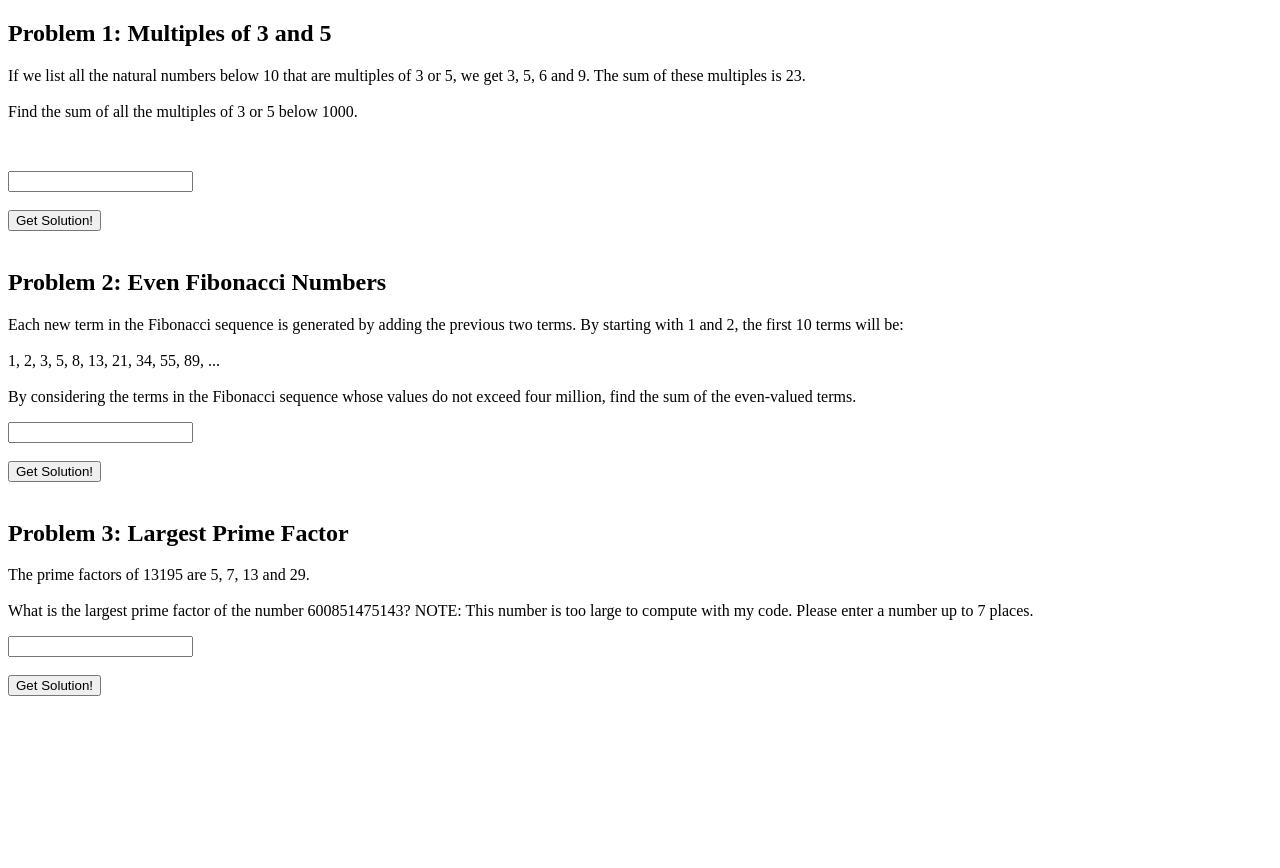
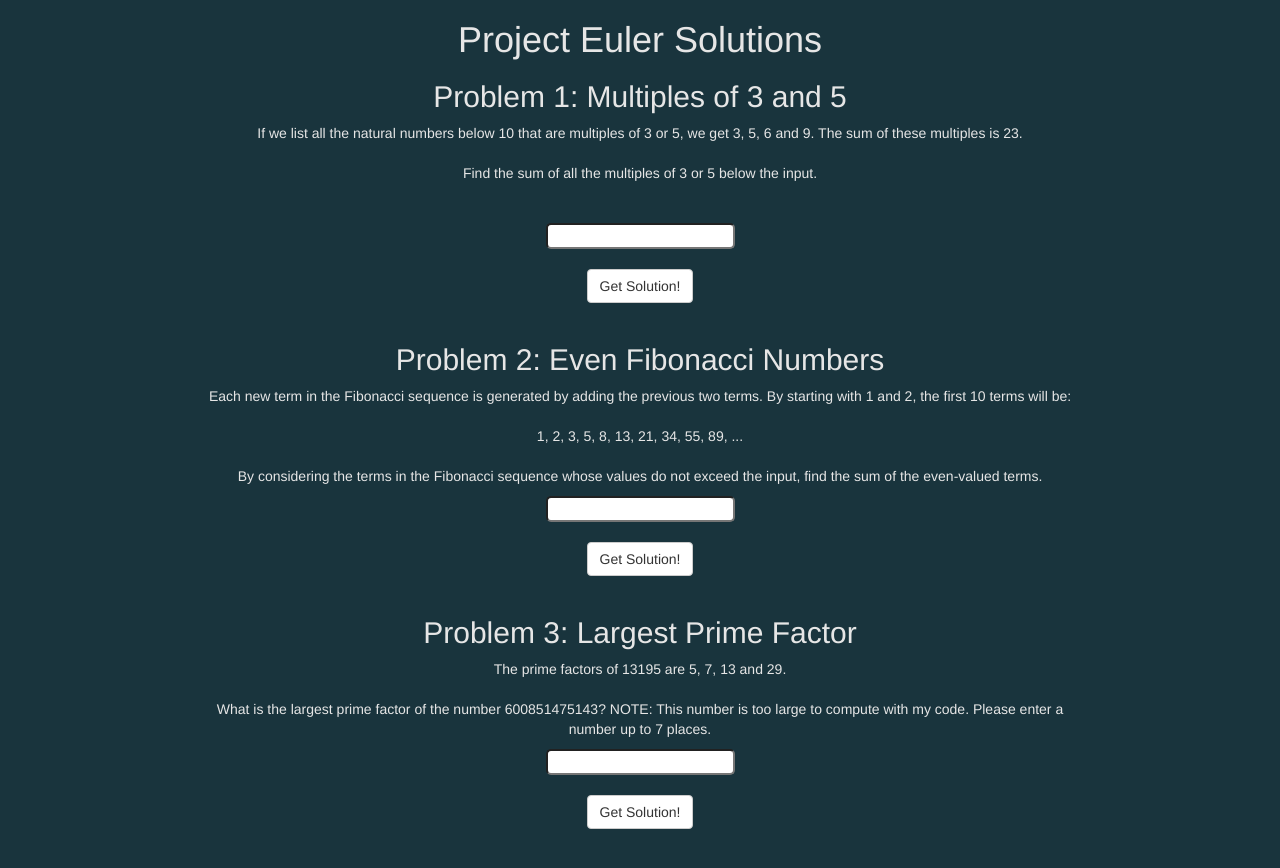
Before and after one commit to kdbiddle/javascript_101, a plain HTML site: page index.html in a window 1280 px wide. Before the commit the page ends 800 px from the top, so only its background shows below. Drawn offline with nearby package versions, Linux system fonts and the light colour scheme.

Commit message:
Added Problems.css stylesheet

```diff
--- /dev/null
+++ b/Problems.css
@@ -0,0 +1,18 @@
+html {
+	text-align: center;
+	font-family: helvetica;
+	color: white;
+}
+
+body {
+	background-color: #19343d;
+	color: #e6e6e6;
+	margin-left: 15%;
+	margin-right: 15%;
+	margin-bottom: 5%;
+}
+
+#inputText, #inputText2, #inputText3 {
+	border-radius: 5px;
+	color: #19343d;
+}
--- a/Problems.js
+++ b/Problems.js
@@ -8,7 +8,7 @@
 				total += i;
 			};
 		};
-  		$("#solution1").html(total);
+  		$("#solution1").html(total.toLocaleString());
   });
 		//returns the sum of the even numbers of the Fibonacci sequence up to the input value
 		$("#getSolution2").click(function() {
@@ -24,7 +24,7 @@
 					total += fibonacciSequence[i];
 				}
 			}
-  		$("#solution2").html(total);
+  		$("#solution2").html(total.toLocaleString());
   });
 
 	$("#getSolution3").click(function() {
@@ -52,7 +52,7 @@
 								primeFactors.push(allFactors[x]);
 							};
 						};
-	  		$("#solution3").html(primeFactors[primeFactors.length-1]);
+	  		$("#solution3").html(primeFactors[primeFactors.length-1].toLocaleString());
   });
 
 });
--- a/index.html
+++ b/index.html
@@ -3,19 +3,22 @@
   <head>
   	<script src="https://ajax.googleapis.com/ajax/libs/jquery/1.11.3/jquery.min.js"></script>
     <script src="Problems.js"></script>
+    <link rel="stylesheet" type="text/css" href="https://maxcdn.bootstrapcdn.com/bootstrap/3.3.6/css/bootstrap.min.css">
+    <link rel="stylesheet" type="text/css" href="Problems.css">
   </head>
   <body>
+    <h1>Project Euler Solutions</h1>
   	<h2>Problem 1: Multiples of 3 and 5</h2>
   	<p>If we list all the natural numbers below 10 that are multiples of 3 or 5, we get 3, 5, 6 and 9. The sum of these multiples is 23.
   	<br>
   	<br>
-	Find the sum of all the multiples of 3 or 5 below 1000.</p>
+	Find the sum of all the multiples of 3 or 5 below the input.</p>
 	<br>
 	<p id="solution1"></p>
 	<input type="text-box" id="inputText"></input>
   <br>
   <br>
-<input type="button" id="getSolution1" value="Get Solution!"></input>
+<input type="button" id="getSolution1" value="Get Solution!" class="btn btn-default"></input>
 <br>
 <br>
 <h2>Problem 2: Even Fibonacci Numbers</h2>
@@ -25,12 +28,12 @@
 1, 2, 3, 5, 8, 13, 21, 34, 55, 89, ...
 <br>
 <br>
-By considering the terms in the Fibonacci sequence whose values do not exceed four million, find the sum of the even-valued terms.
+By considering the terms in the Fibonacci sequence whose values do not exceed the input, find the sum of the even-valued terms.
 <p id="solution2"></p>
   <input type="text-box" id="inputText2"></input>
   <br>
   <br>
-<input type="button" id="getSolution2" value="Get Solution!"></input>
+<input type="button" id="getSolution2" value="Get Solution!" class="btn btn-default"></input>
 <br>
 <br>
 <h2>Problem 3: Largest Prime Factor</h2>
@@ -43,7 +46,7 @@
   <input type="text-box" id="inputText3"></input>
   <br>
   <br>
-<input type="button" id="getSolution3" value="Get Solution!"></input>
+<input type="button" id="getSolution3" value="Get Solution!" class="btn btn-default"></input>
   </body>
   </body>
 </html>
```
